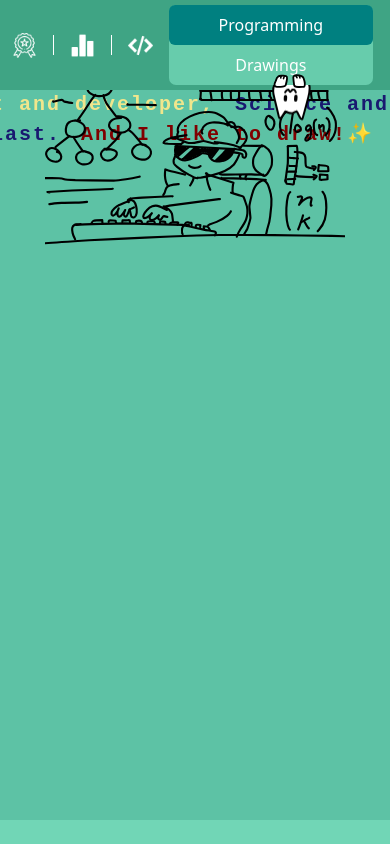
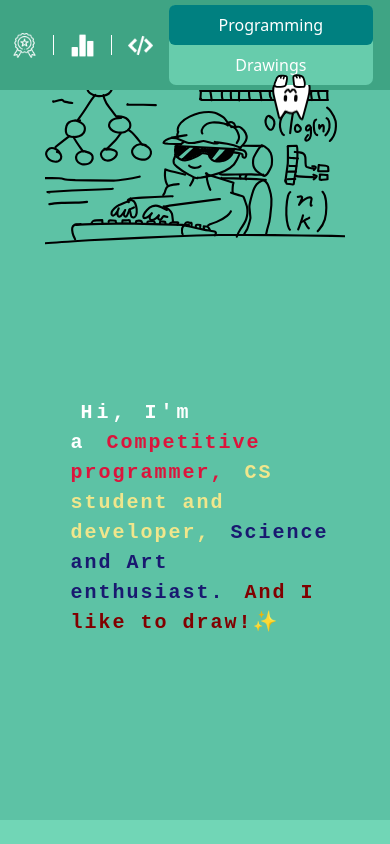
Before and after one commit to L-Anghelo-Chinchilla/portfolio, a React (Create React App) app: page / in a window 390 px wide. Shown: the top 844 px of the page. Built offline with nearby package versions, Linux system fonts and the light colour scheme.

Commit message:
responsive fix

```diff
--- a/src/components/Presentation.js
+++ b/src/components/Presentation.js
@@ -18,7 +18,8 @@ const BigP = styled.span`
 const Parent = styled.div`
 position: relative;
 width: max( 30vw , 300px ) ;
-height: auto ;
+height: max(40vh , 100px ) ;
+margin: 0px 50% ;
 /* @media screen and (max-width:900px){
        display :none ;
 } */
@@ -67,13 +68,13 @@ const InvRow = styled(Row)`
 const Presentation = () => {
     return (
 
-        <Container style={{ 'display': 'flex', 'justify-content': 'center', 'height': '90vh' }}>
+        <Container style={{ 'display': 'flex', 'justify-content': 'center', 'height': '90vh', 'margin':'auto' }}>
             <InvRow className='flex'>
                 <Parent >
                 <Simage i={"0s"} src={prog} />
                 <Simage i={"2.5s"} src={dib}   />
                 </Parent>
-                <Col style={{ 'width': 'max(70vw , 600px)' , 'justify-content':'center'  , 'align-items':'center'}}>
+                <Col style={{'display':'block', 'width': 'max(70vw' , 'justify-content':'center'  , 'align-items':'center'}}>
                     <BigP color="white" sp="4px" >Hi, I'm a</BigP>
                     <BigP color="crimson" sp="2px" >Competitive programmer,</BigP>
                     <BigP color="khaki" sp="2px">CS student and developer,</BigP>
```
